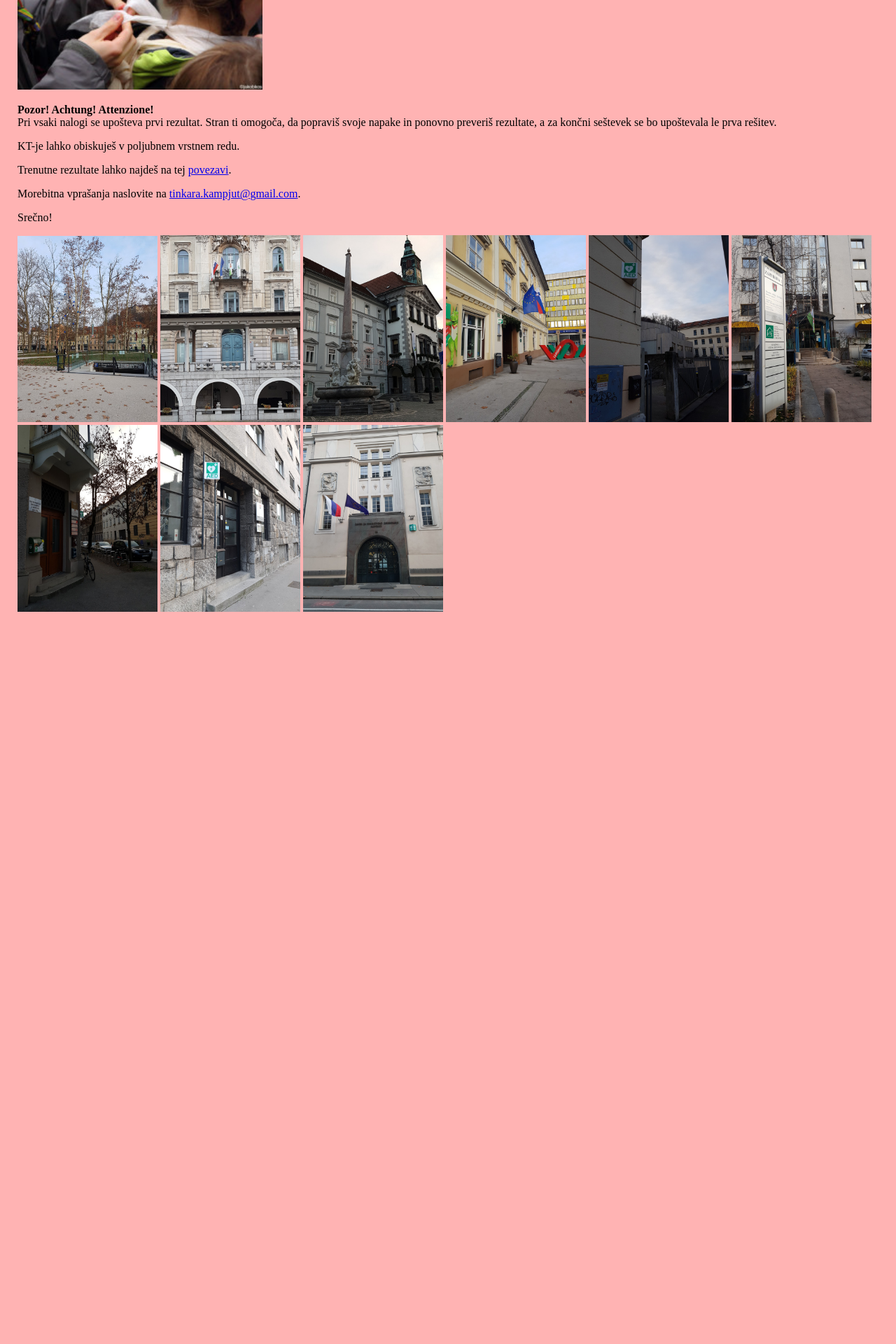
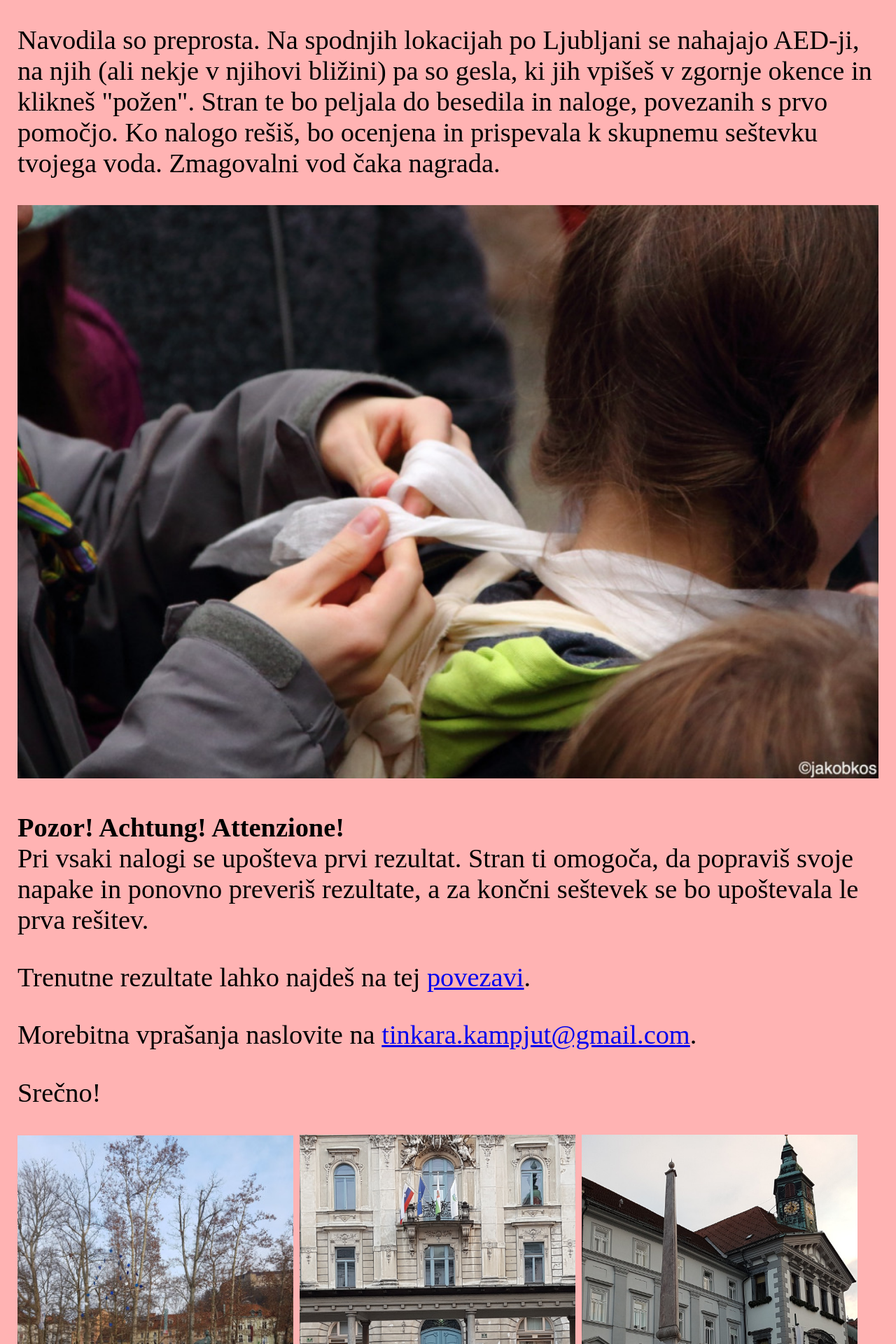
Before and after one commit to gospodnaso/prvapomoc, a Django app: template prva_pomoc/pp/templates/pp/gesla.html in a window 1280 px wide. Shown: the part 320-2240 px from the top of the page at 70% size. Before the commit the page ends 1194 px from the top, so only its background shows below. Run offline with Django 3.2, Linux system fonts and the light colour scheme; the template is opened without the code that fills it: values that come from a table or form of the project are taken from there, others are empty.

Commit message:
vizualni popravki part 1

```diff
--- a/prva_pomoc/pp/static/pp/css/main.css
+++ b/prva_pomoc/pp/static/pp/css/main.css
@@ -3,6 +3,7 @@ body {
  padding: 10px;
  background-color: #ffb3b3;
  align: center;
+ margin-bottom:50px;
 }
 
 table {
@@ -27,3 +28,7 @@ th {
   padding: 8px;
   background-color: #ff5050;
 }
+
+hr {
+  margin-bottom: 20px;
+}
--- a/prva_pomoc/pp/templates/pp/gesla.html
+++ b/prva_pomoc/pp/templates/pp/gesla.html
@@ -4,10 +4,11 @@
 <html>
   <head>
     <meta charset="utf-8">
+	<meta name="viewport" content="width=device-width, initial-scale=1"/>
     <title>mimobesede</title>
 	<link href="{% static 'pp/css/main.css' %}" rel="stylesheet" type="text/css" media="all">
   </head>
-  <body>
+  <body style="font-size:3vw">
 	  <p>ime: <u>{{ ime }}</u>
 	  <br>vod: <u>{{ vod }}</u></p>
 	<form action="/pp/gesla/" method="post">
@@ -20,23 +21,22 @@
 
 	<p>Zdravo, {{ ime }}!</p>
 	<p>Navodila so preprosta. Na spodnjih lokacijah po Ljubljani se nahajajo AED-ji, na njih (ali nekje v njihovi bližini) pa so gesla, ki jih vpišeš v zgornje okence in klikneš "požen". Stran te bo peljala do besedila in naloge, povezanih s prvo pomočjo. Ko nalogo rešiš, bo ocenjena in prispevala k skupnemu seštevku tvojega voda. Zmagovalni vod čaka nagrada.</p>
-	<img src="{% static 'pp/images/index1.jpg' %}" alt="slikca" width=350px>
+	<img src="{% static 'pp/images/index1.jpg' %}" alt="slikca" style="width:100%">
 	<p><strong>Pozor! Achtung! Attenzione!</strong><br>
 	Pri vsaki nalogi se upošteva prvi rezultat. Stran ti omogoča, da popraviš svoje napake in ponovno preveriš rezultate, a za končni seštevek se bo upoštevala le prva rešitev.</p>
 	</p>
-	<p> KT-je lahko obiskuješ v poljubnem vrstnem redu.</p>
 	<p> Trenutne rezultate lahko najdeš na tej <a href = "../rezultati">povezavi</a>.</p>
 	<p> Morebitna vprašanja naslovite na <a href = "mailto: tinkara.kampjut@gmail.com?subject=morebitna vprašanja">tinkara.kampjut@gmail.com</a>.</p>
 	<p>Srečno!</p>
 
-	<img src="{% static 'pp/images/kt1.jpg' %}" alt="kt1" width=200px>
-	<img src="{% static 'pp/images/kt2.jpg' %}" alt="kt2" width=200px>
-	<img src="{% static 'pp/images/kt3.jpg' %}" alt="kt3" width=200px>
-	<img src="{% static 'pp/images/kt4.jpg' %}" alt="kt4" width=200px>
-	<img src="{% static 'pp/images/kt5.jpg' %}" alt="kt5" width=200px>
-	<img src="{% static 'pp/images/kt6.jpg' %}" alt="kt6" width=200px>
-	<img src="{% static 'pp/images/kt7.jpg' %}" alt="kt7" width=200px>
-	<img src="{% static 'pp/images/kt8.jpg' %}" alt="kt8" width=200px>
-	<img src="{% static 'pp/images/kt9.jpg' %}" alt="kt9" width=200px>
+	<img src="{% static 'pp/images/kt1.jpg' %}" alt="kt1" style="width:32%">
+	<img src="{% static 'pp/images/kt2.jpg' %}" alt="kt2" style="width:32%">
+	<img src="{% static 'pp/images/kt3.jpg' %}" alt="kt3" style="width:32%">
+	<img src="{% static 'pp/images/kt4.jpg' %}" alt="kt4" style="width:32%">
+	<img src="{% static 'pp/images/kt5.jpg' %}" alt="kt5" style="width:32%">
+	<img src="{% static 'pp/images/kt6.jpg' %}" alt="kt6" style="width:32%">
+	<img src="{% static 'pp/images/kt7.jpg' %}" alt="kt7" style="width:32%">
+	<img src="{% static 'pp/images/kt8.jpg' %}" alt="kt8" style="width:32%">
+	<img src="{% static 'pp/images/kt9.jpg' %}" alt="kt9" style="width:32%">
   </body>
 </html>
--- a/prva_pomoc/pp/templates/pp/rezultati.html
+++ b/prva_pomoc/pp/templates/pp/rezultati.html
@@ -4,6 +4,7 @@
 <html>
   <head>
     <meta charset="utf-8">
+	<meta name="viewport" content="width=device-width, initial-scale=1"/>
     <title>mimobesede</title>
 	<link href="{% static 'pp/css/main.css' %}" rel="stylesheet" type="text/css" media="all">
   </head>
@@ -81,7 +82,7 @@
 		{% csrf_token %}
 		<input type="hidden" name="ime" value="{{ ime }}">
 		<input type="hidden" name="vod" value="{{ vod }}">
-		<button href="../gesla" onclick="this.closest('form').submit();return false;"> NAZAJ </button>
+		<button href="../gesla" onclick="this.closest('form').submit();return false;" style="width:30%;height:40px"> NAZAJ </button>
 	</form>
 
 </body>
```
Also changed, not shown: prva_pomoc/pp/templates/pp/index.html (+5 -6 lines), prva_pomoc/pp/templates/pp/jelencek.html (+5 -5 lines), prva_pomoc/pp/templates/pp/kraguljcki.html (+6 -5 lines), prva_pomoc/pp/templates/pp/lucke.html (+6 -5 lines), prva_pomoc/pp/templates/pp/mraz.html (+7 -5 lines), prva_pomoc/pp/templates/pp/sani.html (+4 -4 lines), prva_pomoc/pp/templates/pp/sneg.html (+6 -5 lines), prva_pomoc/pp/templates/pp/snezak.html (+6 -5 lines), prva_pomoc/pp/templates/pp/snezena_kepa.html (+5 -4 lines), prva_pomoc/pp/templates/pp/snezinka.html (+6 -7 lines), prva_pomoc/pp/views.py (+10 -10 lines), prva_pomoc/pp/static/pp/images/index1.jpg, prva_pomoc/pp/static/pp/images/prva_pomoc1.jpg.
